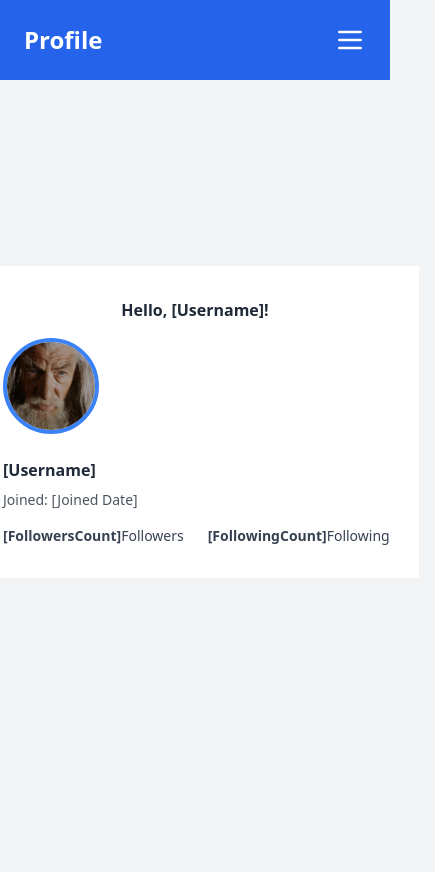
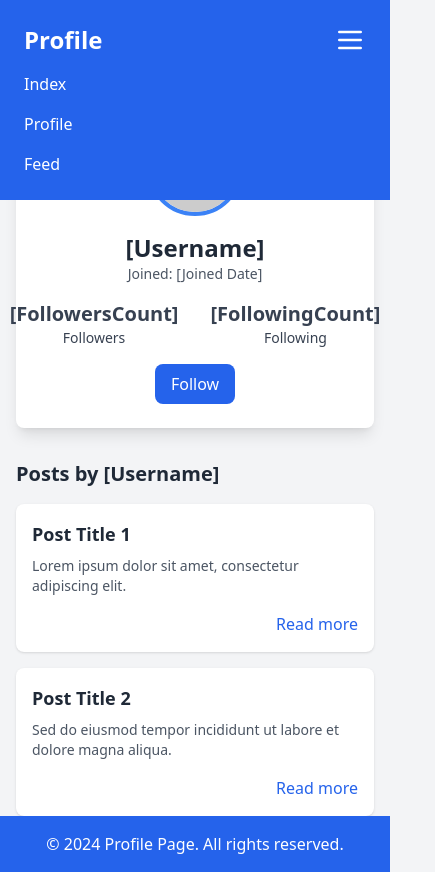
Before and after one commit to TinyFridge/css-frameworks, a website: page html/profile.html in a window 390 px wide. Both pictures are taken after a click on the button 350 px from the left and 40 px from the top of the page. Shown: the whole page, 435 px wide, since content can reach past the window. Before the commit the page ends 844 px from the top, so only its background shows below. Drawn offline with nearby package versions, Linux system fonts and the light colour scheme; placeholder pictures from the web are drawn by us.

Commit message:
A lot of work

```diff
--- a/html/profile.html
+++ b/html/profile.html
@@ -1,65 +1,128 @@
 <!DOCTYPE html>
 <html lang="en">
+
 <head>
     <meta charset="UTF-8">
     <meta name="viewport" content="width=device-width, initial-scale=1.0">
-    <title>Profile</title>
-    <script src="http://cdn.tailwindcss.com"></script>
+    <title>Profile Page</title>
+    <script src="https://cdn.tailwindcss.com"></script>
 </head>
-<body class="bg-gray-100 flex items-center justify-center min-h-screen">
 
-     <!--Navbar-->
+<body class="bg-gray-100 flex flex-col min-h-screen">
+
+    <!-- Navbar -->
     <nav class="bg-blue-600 text-white p-6 fixed w-full top-0 z-10">
-        <div class="flex justify-between items-center">
+        <div class="container mx-auto flex justify-between items-center">
             <div class="text-2xl font-semibold">Profile</div>
 
-            <!--Hamburger(Mobile)-->
-            <button id="menu-toggle" class="block 1g:hidden">
+            <!-- Hamburger Menu for Mobile -->
+            <button id="menu-toggle" class="block lg:hidden">
                 <svg fill="none" viewBox="0 0 24 24" stroke="currentColor" class="w-8 h-8">
-                    <path stroke-linecap="round" stroke-linejoin="round" stroke-width="2" d="M4 6h16M4 12h16M4 18h16"></path>
+                    <path stroke-linecap="round" stroke-linejoin="round" stroke-width="2"
+                        d="M4 6h16M4 12h16M4 18h16"></path>
                 </svg>
             </button>
 
-            <!--Desktop-->
-            <div class="hidden 1g:flex space-x-6">
+            <!-- Desktop Navigation -->
+            <div class="hidden lg:flex space-x-6">
                 <a href="index.html" class="hover:text-gray-200">Index</a>
                 <a href="profile.html" class="hover:text-gray-200">Profile</a>
                 <a href="feed.html" class="hover:text-gray-200">Feed</a>
             </div>
         </div>
-            <!--Mobile-->
-            <div id="mobile-menu" class="1g:hidden hidden mt-4 space-y-4">
-                <a href="index.html" class="hover:text-gray-200">Index</a>
-                <a href="profile.html" class="hover:text-gray-200">Profile</a>
-                <a href="feed.html" class="hover:text-gray-200">Feed</a>
+
+        <!-- Mobile Navigation -->
+        <div id="mobile-menu" class="hidden lg:hidden mt-4 space-y-4">
+            <a href="index.html" class="hover:text-gray-200 block">Index</a>
+            <a href="profile.html" class="hover:text-gray-200 block">Profile</a>
+            <a href="feed.html" class="hover:text-gray-200 block">Feed</a>
         </div>
     </nav>
 
-    <!--Profile containe-->
-    <div class="flex justify-center items-start items-center min-h-screen p-4">
+    <!-- Main Content -->
+    <main class="container mx-auto mt-24 px-4 flex flex-col items-center flex-grow">
+        <!-- Profile Card -->
+        <div class="bg-white p-6 rounded-lg shadow-lg w-full max-w-md text-center">
+            <!-- Profile Image -->
+            <img src="https://via.placeholder.com/150" alt="Profile Image"
+                class="w-24 h-24 rounded-full mx-auto border-4 border-blue-500 mb-4">
 
-        <!--Profile card-->
-        <div class="bg-white p-8 rounded-1g shadow-1g w-full max-w-md">
-            <h1 class="text-2x1 font-semibold text-center text-gray-800 mb-4">Hello, [Username]!</h1>
-
-            <!--Image-->
-            <img src="/profile picture/gandalf_shire_lord_of_the_rings.webp" alt="Profile Image" class="w-24 h-24 rounded-full object-cover border-4 border-blue-500 mb-6">
-
-            <!--Info-->
-            <div>
-                <h1 class="text-3x1 font-semibold text-gray-800 mb-2">[Username]</h1>
+            <!-- User Info -->
+            <h1 class="text-2xl font-semibold text-gray-800">[Username]</h1>
             <p class="text-sm text-gray-600">Joined: [Joined Date]</p>
 
-                <!--Following/Followers-->
-                <div class="flex space-x-6 mt-4 text-gray-700">
-                    <p class="text-sm"><strong>[FollowersCount]</strong>Followers</p>
-                    <p class="text-sm"><strong>[FollowingCount]</strong>Following</p>
+            <!-- Followers and Following -->
+            <div class="flex justify-center space-x-8 mt-4 text-gray-700">
+                <div>
+                    <p class="text-xl font-bold">[FollowersCount]</p>
+                    <p class="text-sm">Followers</p>
+                </div>
+                <div>
+                    <p class="text-xl font-bold">[FollowingCount]</p>
+                    <p class="text-sm">Following</p>
+                </div>
             </div>
 
+            <!-- Follow Button -->
+            <button id="follow-button"
+                class="bg-blue-600 text-white px-4 py-2 mt-4 rounded-lg hover:bg-blue-700 focus:outline-none focus:ring-2 focus:ring-blue-500">
+                Follow
+            </button>
+        </div>
 
+        <!-- User Posts Section -->
+        <section class="mt-8 w-full max-w-3xl">
+            <h2 class="text-xl font-semibold text-gray-800 mb-4">Posts by [Username]</h2>
+
+            <!-- Posts List -->
+            <div class="space-y-4">
+                <!-- Post Item Example -->
+                <div class="bg-white p-4 shadow rounded-lg">
+                    <h3 class="text-lg font-semibold text-gray-800">Post Title 1</h3>
+                    <p class="text-sm text-gray-600 mt-2">Lorem ipsum dolor sit amet, consectetur adipiscing elit.</p>
+                    <div class="text-right mt-4">
+                        <a href="#" class="text-blue-600 hover:underline">Read more</a>
+                    </div>
+                </div>
+
+                <!-- Add more posts as needed -->
+                <div class="bg-white p-4 shadow rounded-lg">
+                    <h3 class="text-lg font-semibold text-gray-800">Post Title 2</h3>
+                    <p class="text-sm text-gray-600 mt-2">Sed do eiusmod tempor incididunt ut labore et dolore magna aliqua.</p>
+                    <div class="text-right mt-4">
+                        <a href="#" class="text-blue-600 hover:underline">Read more</a>
                     </div>
                 </div>
             </div>
+        </section>
+    </main>
 
+    <!-- Footer -->
+    <footer class="bg-blue-600 text-white text-center p-4">
+        <p>&copy; 2024 Profile Page. All rights reserved.</p>
+    </footer>
+
+    <!-- JavaScript -->
+    <script>
+        // Navbar toggle
+        const menuToggle = document.getElementById('menu-toggle');
+        const mobileMenu = document.getElementById('mobile-menu');
+
+        menuToggle.addEventListener('click', () => {
+            mobileMenu.classList.toggle('hidden');
+        });
+
+        // Follow Button Logic
+        const followButton = document.getElementById('follow-button');
+        let isFollowing = false;
+
+        followButton.addEventListener('click', () => {
+            isFollowing = !isFollowing;
+            followButton.textContent = isFollowing ? "Unfollow" : "Follow";
+            followButton.classList.toggle("bg-gray-300");
+            followButton.classList.toggle("text-gray-700");
+        });
+    </script>
 </body>
+
 </html>
```
Also changed, not shown: html/feed.html (+70 -16 lines), html/index.html (+52 -37 lines). Lines whose indentation alone changed are shown as unchanged.
